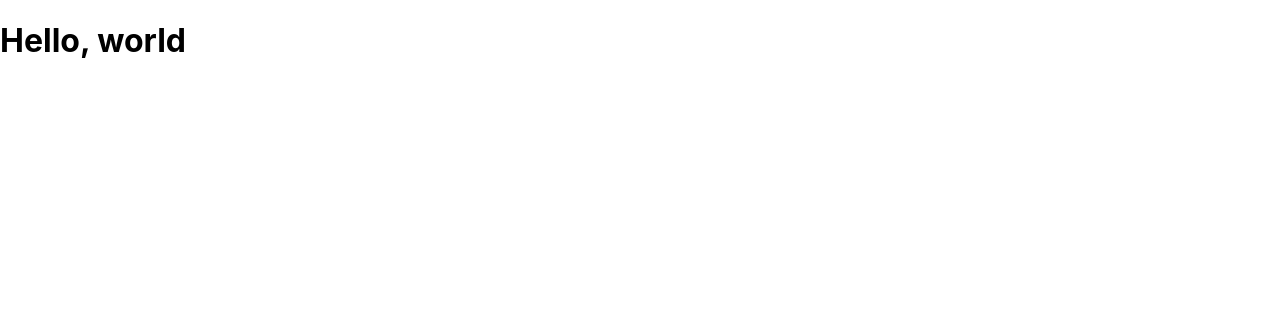
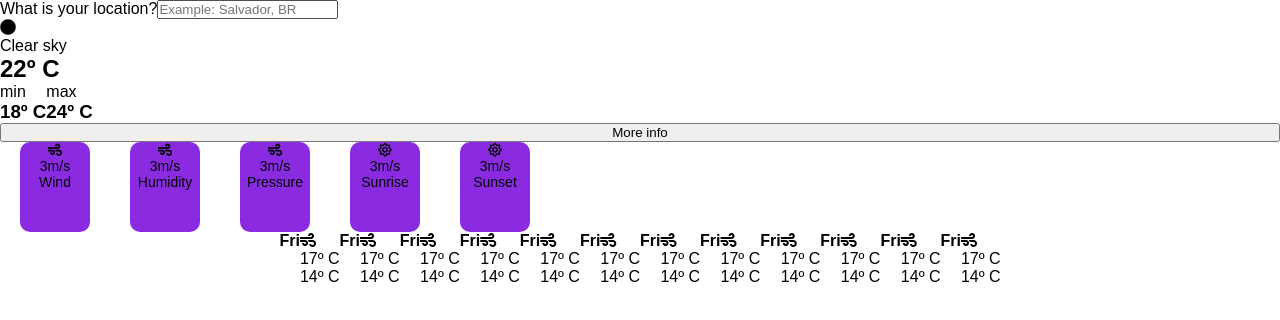
Before and after one commit to beatrizpenalva/should-i-take-my-umbrella, a React (Create React App) app: page / in a window 1280 px wide. Shown: the top 320 px of the page. Built offline with nearby package versions, Linux system fonts and the light colour scheme.

Commit message:
creeat component weather info

```diff
--- a/public/index.html
+++ b/public/index.html
@@ -24,7 +24,9 @@
       work correctly both with client-side routing and a non-root public URL.
       Learn how to configure a non-root public URL by running `npm run build`.
     -->
-    <title>React App</title>
+    <title>Shoud I take my umbrella</title>
+    <link href="https://fonts.googleapis.com/icon?family=Material+Icons" rel="stylesheet">
+    <link href="https://cdnjs.cloudflare.com/ajax/libs/font-awesome/5.15.1/css/all.min.css" rel="stylesheet" >
   </head>
   <body>
     <noscript>You need to enable JavaScript to run this app.</noscript>
--- a/src/App.js
+++ b/src/App.js
@@ -1,8 +1,84 @@
 import React from 'react';
+import WeatherInfo from './components/WeatherInfo';
 
 function App() {
   return (
-    <h1>Hello, world</h1>
+    <>
+      <form className="location-info">
+        <label>
+          What is your location?
+          <input type="text" placeholder="Example: Salvador, BR" />
+        </label>
+      </form>
+
+      <i class="fas fa-circle"></i>
+      <p>Clear sky</p>
+
+      <section className="weather-info">
+        <h1>22º C</h1>
+
+        <section className="tempeture-info">
+          <section>
+            <p>min</p>
+            <h3>18º C</h3>
+          </section>
+
+          <section>
+            <p>max</p>
+            <h3>24º C</h3>
+          </section>
+        </section>
+
+        <button>More info</button>
+
+        <section className="details-info">
+        <li className="info">
+          <p><i class="fas fa-wind"></i></p>
+          <p>3m/s</p>
+          <p>Wind</p>
+        </li>
+
+        <li className="info">
+          <p><i class="fas fa-wind"></i></p>
+          <p>3m/s</p>
+          <p>Humidity</p>
+        </li>
+
+        <li className="info">
+          <p><i class="fas fa-wind"></i></p>
+          <p>3m/s</p>
+          <p>Pressure</p>
+        </li>
+
+        <li className="info">
+          <p><i class="far fa-sun"></i></p>
+          <p>3m/s</p>
+          <p>Sunrise</p>
+        </li>
+
+        <li className="info">
+          <p><i class="far fa-sun"></i></p>
+          <p>3m/s</p>
+          <p>Sunset</p>
+        </li>
+      </section>
+      </section>
+
+      <section className="week-info">
+        <WeatherInfo />
+        <WeatherInfo />
+        <WeatherInfo />
+        <WeatherInfo />
+        <WeatherInfo />
+        <WeatherInfo />
+        <WeatherInfo />
+        <WeatherInfo />
+        <WeatherInfo />
+        <WeatherInfo />
+        <WeatherInfo />
+        <WeatherInfo />
+      </section>
+    </>
   );
 }
 
--- /dev/null
+++ b/src/components/WeatherInfo.jsx
@@ -0,0 +1,16 @@
+import React from 'react';
+
+const WeatherInfo = () => {
+    return (
+        <>
+            <h4>Fri</h4>
+            <section>
+                <i class="fas fa-wind"></i>
+                <p>17º C</p>
+                <p>14º C</p>
+            </section>
+        </>
+    )
+}
+
+export default WeatherInfo;
--- a/src/index.css
+++ b/src/index.css
@@ -1,3 +1,10 @@
+* {
+  box-sizing: border-box;
+  margin: 0;
+  padding: 0;
+  font-family: 'Nunito', sans-serif, normal, normal;
+}
+
 body {
   margin: 0;
   font-family: -apple-system, BlinkMacSystemFont, 'Segoe UI', 'Roboto', 'Oxygen',
@@ -11,3 +18,44 @@ code {
   font-family: source-code-pro, Menlo, Monaco, Consolas, 'Courier New',
     monospace;
 }
+
+.font-strong {
+  font-weight: bolder;
+}
+
+.location-info {
+  display: flex;
+  flex-direction: column;
+}
+
+.tempeture-info {
+  display: flex;
+
+}
+
+.weather-info {
+  display: flex;
+  flex-direction: column;
+}
+
+.details-info {
+  display: flex;
+}
+
+.info {
+  display: flex;
+  flex-direction: column;
+  align-items: center;
+  margin: 0 20px;
+  width: 70px;
+  height: 90px;
+  border-radius: 10px;
+  background-color: blueviolet;
+
+  font-size: 14px;
+}
+
+.week-info {
+  display: flex;
+  justify-content: center;
+}
```
